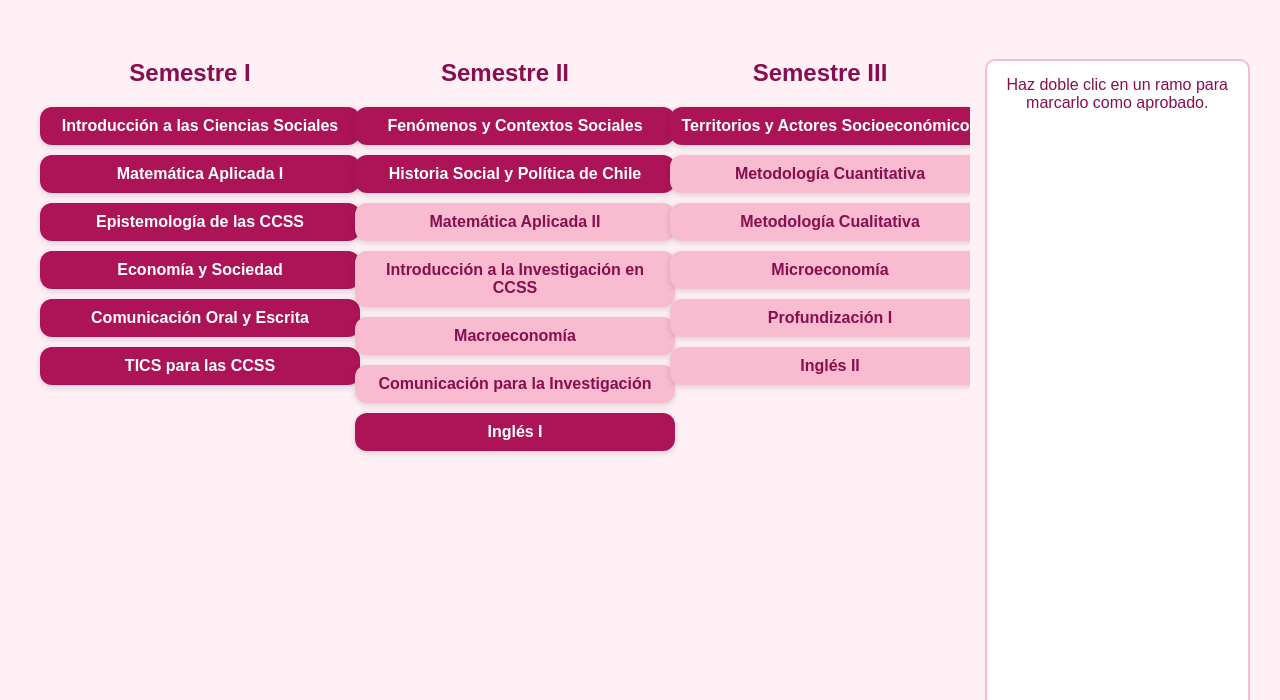
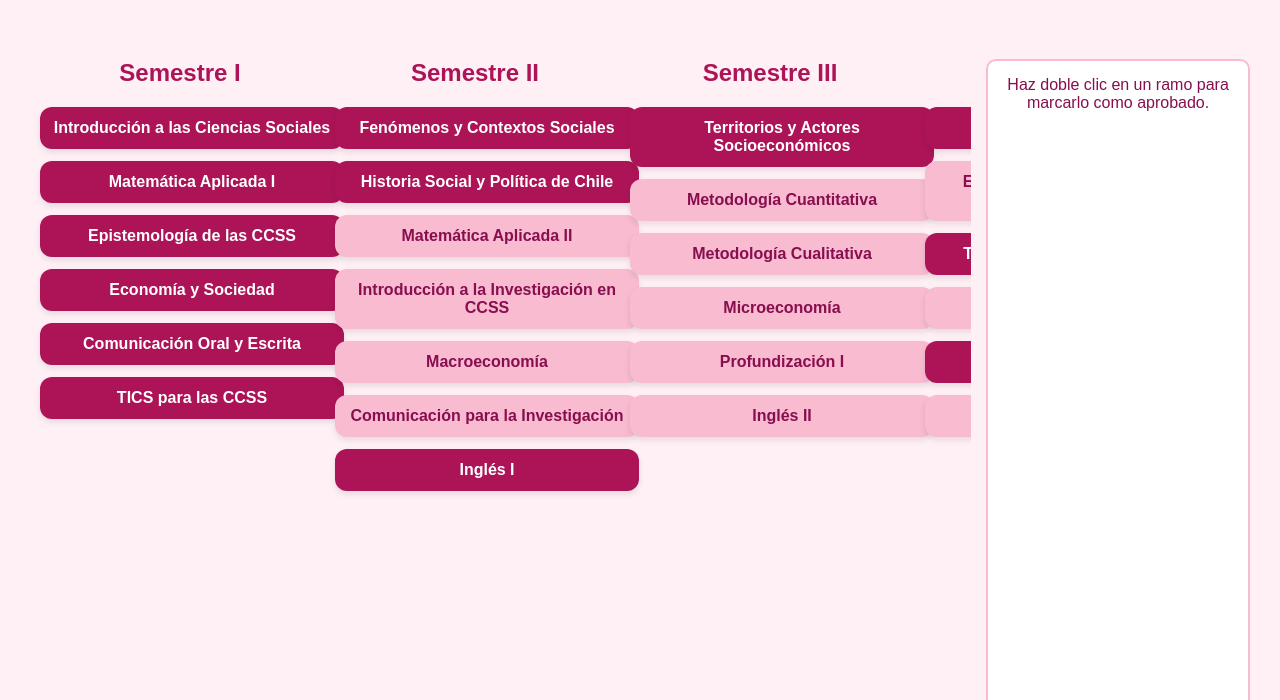
Before and after one commit to tamycace/malla-curricular2, a plain HTML site: page index.html in a window 1280 px wide. Shown: the part 61-761 px from the top of the page. Drawn offline with Linux system fonts and the light colour scheme.

Commit message:
Update style.css

```diff
--- a/style.css
+++ b/style.css
@@ -1,3 +1,4 @@
+
 body {
   font-family: sans-serif;
   margin: 20px;
@@ -12,39 +13,62 @@ h1, h2 {
 .malla {
   display: flex;
   flex-direction: row;
+  flex-wrap: nowrap;
   gap: 15px;
   overflow-x: auto;
+  scroll-behavior: smooth;
   padding: 10px;
   margin-bottom: 40px;
-  border-bottom: 2px dashed #f8bbd0;
+}
+
+.malla::-webkit-scrollbar {
+  height: 10px;
+}
+.malla::-webkit-scrollbar-thumb {
+  background: #ad1457;
+  border-radius: 5px;
 }
 
 .semestre {
-  min-width: 300px;
+  flex: 0 0 280px;
 }
 
 .semestre h2 {
   text-align: center;
+  color: #ad1457;
 }
 
 .ramo {
-  padding: 10px;
+  padding: 12px;
   border-radius: 12px;
   cursor: pointer;
-  width: 160px;
+  width: 100%;
   text-align: center;
-  color: white;
   font-weight: bold;
-  margin: 10px auto;
-  transition: transform 0.2s ease-in-out, background-color 0.3s;
-  box-shadow: 0 2px 6px rgba(0,0,0,0.15);
+  margin: 12px auto;
+  transition: transform 0.2s ease-in-out;
+  box-shadow: 0 3px 6px rgba(0,0,0,0.1);
+  position: relative;
 }
 
+/* Interacción visual */
 .ramo:hover {
   transform: scale(1.05);
 }
 
-/* TACHADO diagonal */
+/* Estado: Disponible (rosado oscuro) */
+.ramo.disponible {
+  background-color: #ad1457;
+  color: white;
+}
+
+/* Estado: No disponible (rosado claro) */
+.ramo.no-disponible {
+  background-color: #f8bbd0;
+  color: #880e4f;
+}
+
+/* Estado: Aprobado (tachado en diagonal) */
 .ramo.aprobado {
   background-color: #fce4ec !important;
   color: #880e4f;
@@ -62,50 +86,7 @@ h1, h2 {
   transform: rotate(-45deg);
 }
 
-.ramo {
-  padding: 10px;
-  border-radius: 12px;
-  cursor: pointer;
-  width: 100%;
-  text-align: center;
-  font-weight: bold;
-  margin: 10px auto;
-  transition: transform 0.2s ease-in-out;
-  box-shadow: 0 2px 6px rgba(0,0,0,0.15);
-  position: relative;
-}
-
-.ramo:hover {
-  transform: scale(1.05);
-}
-
-.ramo.disponible {
-  background-color: #ad1457;
-  color: white;
-}
-
-.ramo.no-disponible {
-  background-color: #f8bbd0;
-  color: #880e4f;
-}
-
-.ramo.aprobado {
-  background-color: #fce4ec !important;
-  color: #880e4f;
-  position: relative;
-  opacity: 0.6;
-}
-
-.ramo.aprobado::after {
-  content: '';
-  position: absolute;
-  top: 50%;
-  left: -5%;
-  width: 110%;
-  border-top: 3px solid #880e4f;
-  transform: rotate(-45deg);
-}
-
+/* Panel inferior de información */
 .descripcion {
   margin-top: 30px;
   background-color: #fff;
```
